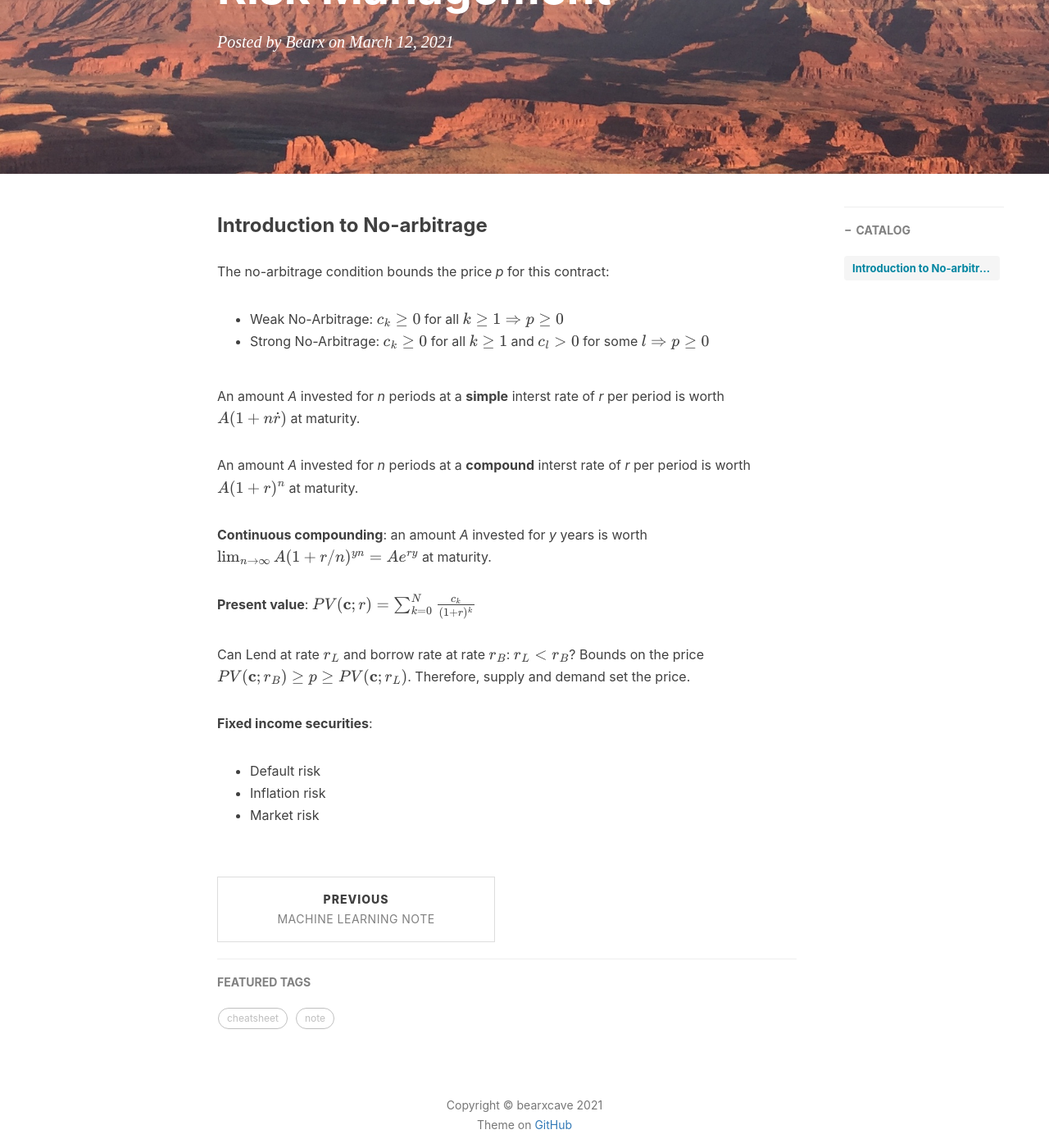
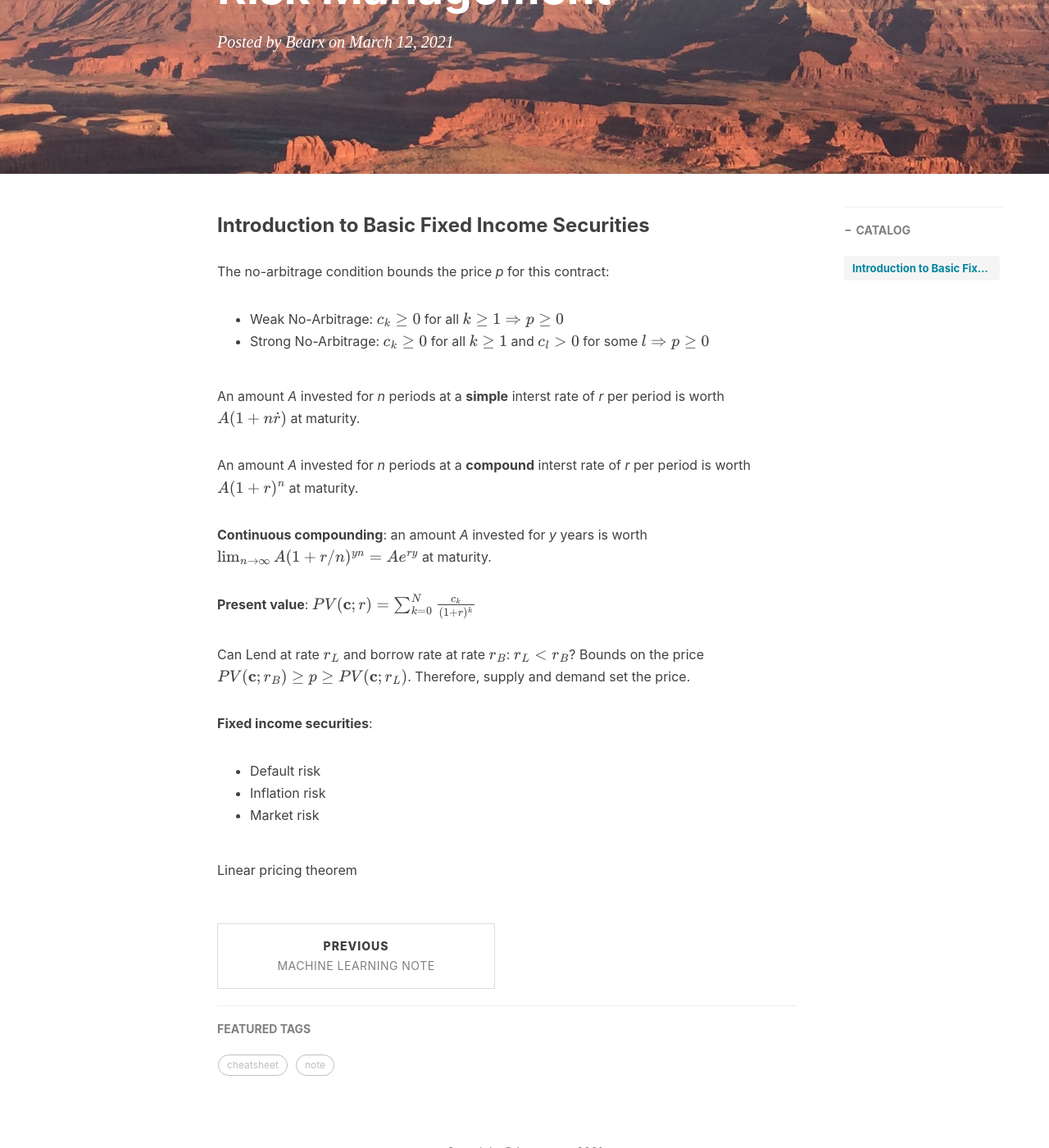
Before and after one commit to Bearxcave/Bearxcave.github.io, a Jekyll site: the page built from _posts/2021-03-12-cheatsheet-FE&RM-I.md, in a window 1280 px wide and 1400 px high, scrolled down 305 px. Shown: the whole window at 82% size. Built offline with Jekyll 4.4.1, drawn with Linux system fonts in a browser that asks for light colours; nearby versions of some CDN libraries; formulas are drawn with MathJax 3; comment, search, counter and statistics services are not loaded.

Commit message:
Update 2021-03-12-cheatsheet-FE&RM-I.md

```diff
--- a/_posts/2021-03-12-cheatsheet-FE&RM-I.md
+++ b/_posts/2021-03-12-cheatsheet-FE&RM-I.md
@@ -11,7 +11,7 @@ tags:
     - risk management
 ---
 
-### Introduction to No-arbitrage
+### Introduction to Basic Fixed Income Securities
 
 The no-arbitrage condition bounds the price *p* for this contract:
 
@@ -33,3 +33,5 @@ __Fixed income securities__:
 * Default risk
 * Inflation risk
 * Market risk
+
+Linear pricing theorem
```
